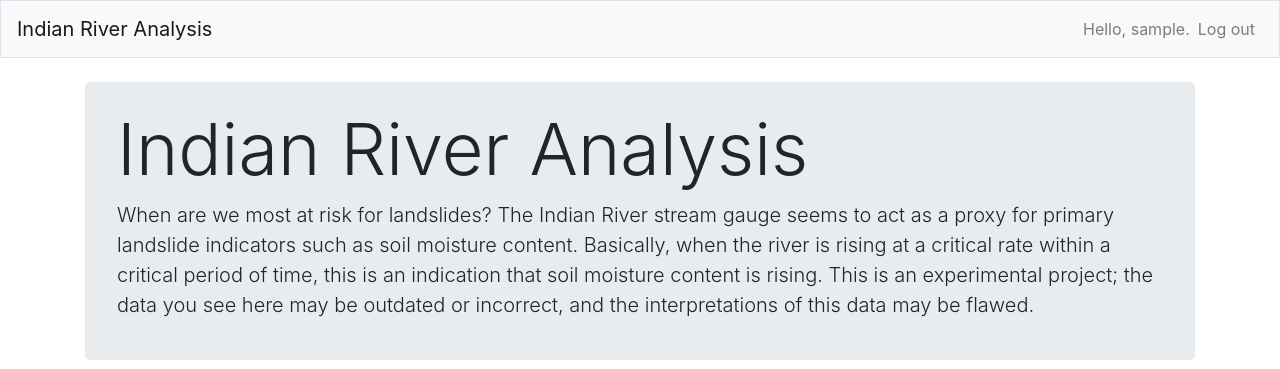
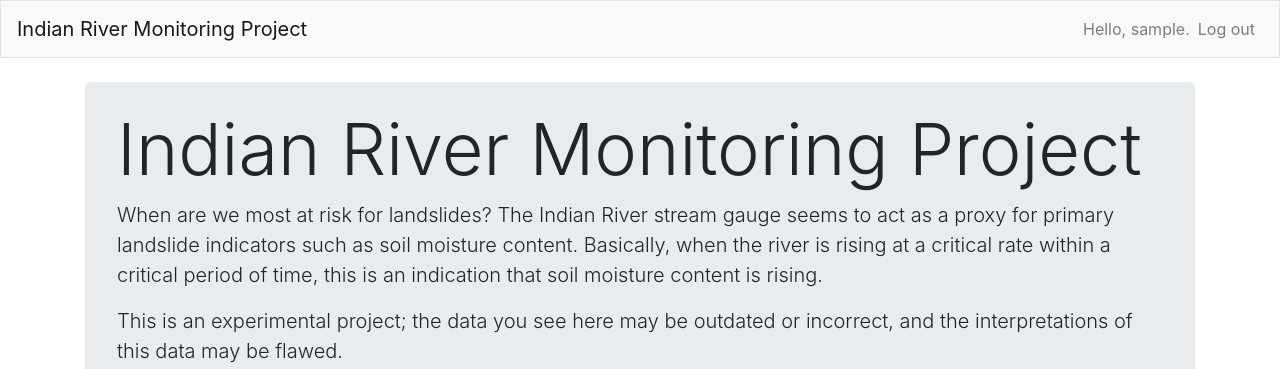
Before and after one commit to ehmatthes/sitka_irg_realtime, a Django app: page / in a window 1280 px wide. Shown: the top 369 px of the page. Run offline with Django 3.2, Linux system fonts and the light colour scheme; the visitor is signed in with stand-in values (Sample User, id 1); some libraries are stand-ins or nearby versions.

Commit message:
Updated copy on the index page.

```diff
--- a/irg_viz/templates/irg_viz/base.html
+++ b/irg_viz/templates/irg_viz/base.html
@@ -7,7 +7,7 @@
   <meta charset="utf-8">
   <meta name="viewport" content="width=device-width, initial-scale=1,
     shrink-to-fit=no">
-  <title>Indian River Analysis</title>
+  <title>Indian River Monitoring Project</title>
 
   {% bootstrap_css %}
   <link href="{% static 'custom.css' %}" rel="stylesheet" type="text/css" media="screen">
@@ -19,7 +19,7 @@
   <nav class="navbar navbar-expand-md navbar-light bg-light mb-4 border">
 
     <a class="navbar-brand" href="{% url 'irg_viz:index'%}">
-        Indian River Analysis</a>
+        Indian River Monitoring Project</a>
 
     <button class="navbar-toggler" type="button" data-toggle="collapse"
         data-target="#navbarCollapse" aria-controls="navbarCollapse"
--- a/irg_viz/templates/irg_viz/index.html
+++ b/irg_viz/templates/irg_viz/index.html
@@ -3,10 +3,11 @@
 
 {% block page_header %}
   <div class="jumbotron">
-    <h1 class="display-3">Indian River Analysis</h1>
+    <h1 class="display-3">Indian River Monitoring Project</h1>
 
     {% if user.is_authenticated %}
-      <p class="lead">When are we most at risk for landslides? The Indian River stream gauge seems to act as a proxy for primary landslide indicators such as soil moisture content. Basically, when the river is rising at a critical rate within a critical period of time, this is an indication that soil moisture content is rising. This is an experimental project; the data you see here may be outdated or incorrect, and the interpretations of this data may be flawed.
+      <p class="lead">When are we most at risk for landslides? The Indian River stream gauge seems to act as a proxy for primary landslide indicators such as soil moisture content. Basically, when the river is rising at a critical rate within a critical period of time, this is an indication that soil moisture content is rising.</p>
+      <p class="lead">This is an experimental project; the data you see here may be outdated or incorrect, and the interpretations of this data may be flawed.
       </p>
     {% else %}
       <p class="lead">This is an experimental project; you must be logged in
@@ -22,8 +23,8 @@
   {% if user.is_authenticated %}
     <img src="{% get_media_prefix %}plot_images/irg_critical_forecast_plot_current_extended.png">
 
-    <p>The red shaded region represents conditions when the risk of slides has been elevated in the past. The red region is <i>not</i> just based on river height; it is based on river height, <i>and</i> how quickly the river is rising. In a 5-year period from 2014-2019, the river reached the red shaded region 9 times. 3 of those periods resulted in a slide which occurred while the river was in the red shaded region. There may have been a couple slides during these periods as well; it is difficult to place the timing of a landslide if no one observed it happen.</p>
-    <p>The light red region shows the critical readings over the previous 6 hours; this shows how close the river was to being in the critical region over the last 6 hours. The dark red region shows how close the river is to being in the critical region over the next 4.5 hours. It's important to note that if the river rises slowly, the critical shaded region will rise as well. To indicate elevated risk of slides, the river must rise quickly for an extended period.</p>
+    <p>The red shaded region represents conditions when the risk of slides has been elevated in the past. The red region is <i>not</i> just based on river height; it's based on river height, <i>and</i> how quickly the river is rising. In a 5-year period from 2014-2019, the river reached the red shaded region 9 times. Three of those periods included a slide which occurred while the river was in the red shaded region. There may have been a couple more slides during these periods as well; it's difficult to determine the timing of a landslide if no one observed it happen.</p>
+    <p>The light red region shows how high the river would have needed to be considered critical. The darker red region shows how close the river is to being in the critical region over the next 4.5 hours. It's important to note that if the river rises slowly, the critical shaded region will rise as well. To indicate elevated risk of slides, the river must rise quickly for an extended period.</p>
     <p>Data source: <a href="https://waterdata.usgs.gov/ak/nwis/uv?cb_00065=on&format=html&site_no=15087700">https://waterdata.usgs.gov/ak/nwis/uv?cb_00065=on&format=html&site_no=15087700</a></p>
 
     <hr />
```
